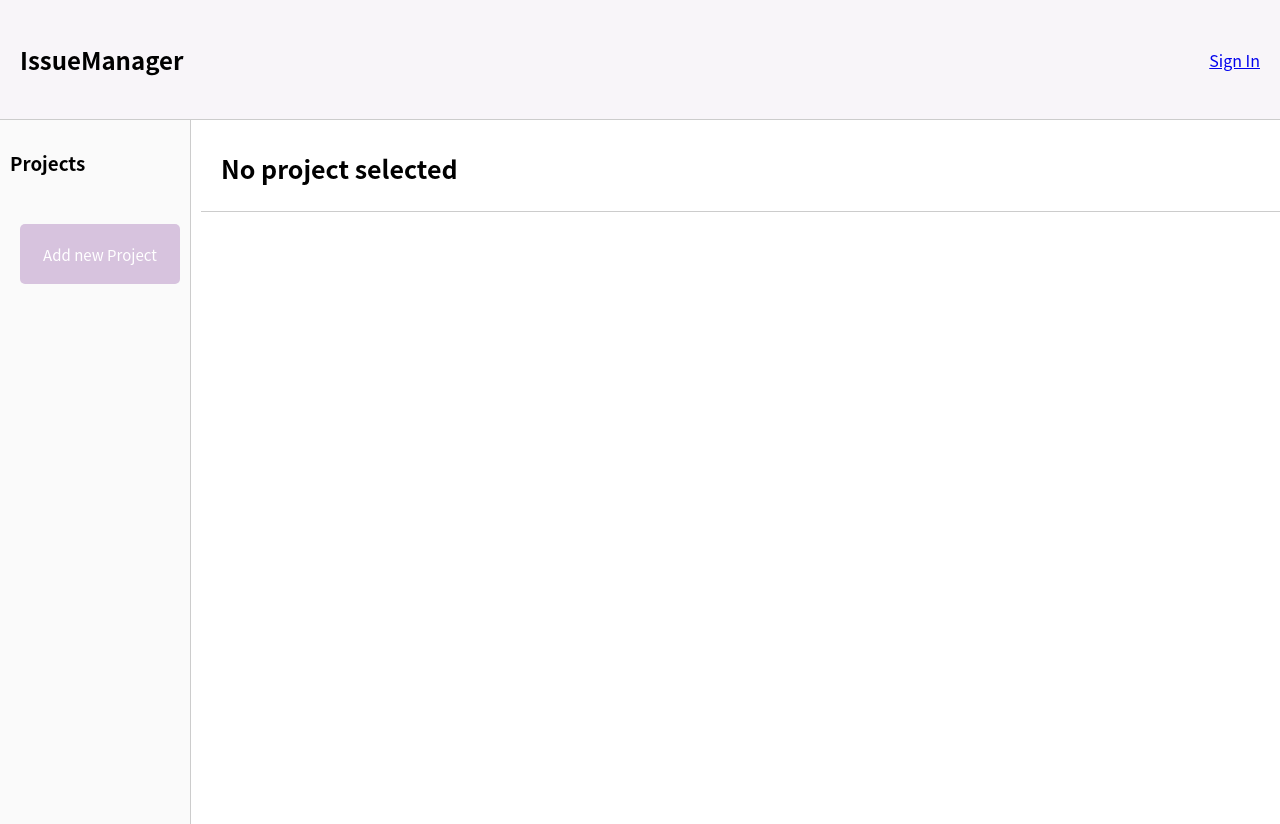
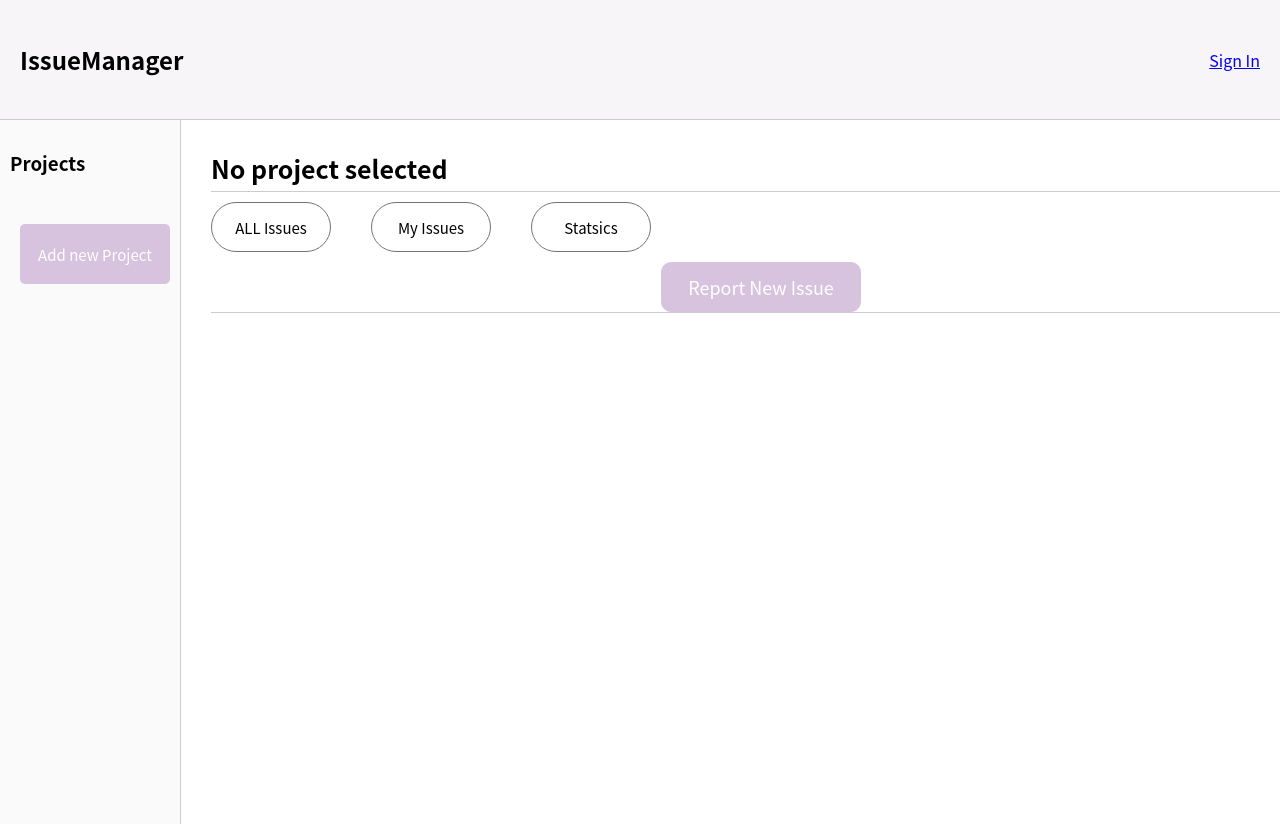
Before and after one commit to gomx3/SE_Term_Project_2024, a React (Create React App) app in the folder issuemanager/: page / in a window 1280 px wide. Shown: the top 824 px of the page. Built offline with nearby package versions, Linux system fonts and the light colour scheme.

Commit message:
add signup api call

```diff
--- a/issuemanager/src/pages/SignUp.js
+++ b/issuemanager/src/pages/SignUp.js
@@ -1,14 +1,64 @@
 import React, { useState } from 'react';
-import { Link } from 'react-router-dom';
+import { Link, useNavigate } from 'react-router-dom';
 import './signup.css';
+import SignIn from './SignIn';
 
 function SignUp() {
-  // 선택된 역할 상태를 관리하는 useState 훅
+  const [memberId, setMemberId] = useState('');
+  const [password, setPassword] = useState('');
+  const [verifyPassword, setVerifyPassword] = useState('');
   const [selectedRole, setSelectedRole] = useState('');
+  const [error, setError] = useState('');
+  const navigate = useNavigate(); // useNavigate 훅을 사용하여 navigate 함수를 가져옴
 
-  // 체크박스 변경 핸들러
   const handleCheckboxChange = (value) => {
     setSelectedRole(value);
+  };
+
+  const handleSignUp = async () => {
+    if (!memberId.trim() || !password.trim() || !verifyPassword.trim() || !selectedRole.trim()) {
+      setError('All fields are required.');
+      return;
+    }
+    if (password !== verifyPassword) {
+      setError('Passwords do not match.');
+      return;
+    }
+
+    const roleMap = {
+      admin: 'ADMIN',
+      pl: 'PL',
+      developer: 'DEV',
+      tester: 'TESTER'
+    };
+
+    const requestBody = {
+      memberId,
+      pw: password,
+      role: roleMap[selectedRole]
+    };
+
+    try {
+      const response = await fetch('https://api.yourdomain.com/signup', {
+        method: 'POST',
+        headers: {
+          'Content-Type': 'application/json'
+        },
+        body: JSON.stringify(requestBody)
+      });
+
+      const data = await response.json();
+
+      if (data.isSuccess) {
+        alert('Sign up successful!');
+        // 회원가입 성공 시 로그인 페이지로 이동
+        navigate('/signin');
+      } else {
+        setError(data.message || 'Sign up failed.');
+      }
+    } catch (error) {
+      setError('An error occurred during sign up.');
+    }
   };
 
   return (
@@ -17,25 +67,25 @@ function SignUp() {
         <title>Sign up</title>
       </head>
       <body>
-            <div class="signup_container">
-            <div class="member-container">
-                <div class="signup_header">
+        <div className="signup_container">
+          <div className="member-container">
+            <div className="signup_header">
               <div>WELCOME!</div>
             </div>
-                <div class="user-info">
-                <div class="user-info-id">
+            <div className="user-info">
+              <div className="user-info-id">
                 <div>* ID</div>
-                    <input type="text" />
+                <input type="text" value={memberId} onChange={(e) => setMemberId(e.target.value)} />
               </div>
-                <div class="user-info-pw">
+              <div className="user-info-pw">
                 <div>* Password</div>
-                    <input type="Password" />
-                    <div class="user-info-pw-check">
+                <input type="password" value={password} onChange={(e) => setPassword(e.target.value)} />
+                <div className="user-info-pw-check">
                   <div>* Verify Password</div>
-                    <input type="password" />
+                  <input type="password" value={verifyPassword} onChange={(e) => setVerifyPassword(e.target.value)} />
                 </div>
               </div>
-                <div class="role-check">
+              <div className="role-check">
                 <div>* Your Role</div>
                 <ul>
                   <li>
@@ -47,7 +97,7 @@ function SignUp() {
                       checked={selectedRole === 'admin'}
                       onChange={() => handleCheckboxChange('admin')}
                     />
-                        <label for="admin_role">Administer</label>
+                    <label htmlFor="admin_role">Administer</label>
                   </li>
                   <li>
                     <input
@@ -58,7 +108,7 @@ function SignUp() {
                       checked={selectedRole === 'pl'}
                       onChange={() => handleCheckboxChange('pl')}
                     />
-                        <label for="pl_role">PL</label>
+                    <label htmlFor="pl_role">PL</label>
                   </li>
                   <li>
                     <input
@@ -69,7 +119,7 @@ function SignUp() {
                       checked={selectedRole === 'developer'}
                       onChange={() => handleCheckboxChange('developer')}
                     />
-                        <label for="developer_role">Developer</label>
+                    <label htmlFor="developer_role">Developer</label>
                   </li>
                   <li>
                     <input
@@ -80,14 +130,15 @@ function SignUp() {
                       checked={selectedRole === 'tester'}
                       onChange={() => handleCheckboxChange('tester')}
                     />
-                        <label for="tester_role">Tester</label>
+                    <label htmlFor="tester_role">Tester</label>
                   </li>
                 </ul>
               </div>
-                <div class="btn">
-                    <button>Sign Up</button>
+              {error && <div className="error-message">{error}</div>}
+              <div className="btn">
+                <button onClick={handleSignUp}>Sign Up</button>
               </div>
-                <div class="signin-link">
+              <div className="signin-link">
                 <p>Go back to <Link to="/signin">Sign In</Link></p>
               </div>
             </div>
--- a/issuemanager/src/pages/home.css
+++ b/issuemanager/src/pages/home.css
@@ -50,7 +50,7 @@ body, html, #root {
 
 .add-button {
   font-size: 15px;
-  width: 160px;
+  width: 150px;
   height: 60px;
   background-color: #d7c3de; /* Add 버튼의 배경색을 지정합니다 */
   color: #fff; /* Add 버튼의 텍스트 색상을 지정합니다 */
@@ -68,7 +68,7 @@ body, html, #root {
 .proj-add {
   width: 60px;
   height: 40px;
-  margin-left: 21px;
+  margin-left: 10px;
   cursor: pointer;
 }
 
--- a/issuemanager/src/pages/projectpage.css
+++ b/issuemanager/src/pages/projectpage.css
@@ -1,7 +1,11 @@
 .project-info-container {
     padding: 20px;
+  }
+
+  .project-info{
+    margin-bottom: 10px;
     border-bottom: 1px solid #ccc;
-  }
+}
 
   .project-info-container h1 {
     font-size: 25px;
@@ -22,13 +26,13 @@
     height: 40px;
     margin-right: 10px;
     cursor: pointer;
-    margin:0;
+    margin-bottom: 20px;
   }
 
   .account-input-container {
     display: flex;
     align-items: center;
-    margin-top: 10px;
+
   }
 
   .account-input-container select,
@@ -43,9 +47,35 @@
     width: 80px;
     height: 30px;
     cursor: pointer;
-    margin:0;
+    margin-bottom:30px;
   }
 
-  .project-issues {
-    margin-top: 20px;
+  .issue-btn-container{
+    margin-bottom: 10px;
+    border-bottom: 1px solid #ccc;
   }
+
+  .issue-button{
+    font-size: 15px;
+    margin-top: 0;
+    width: 120px;
+    height: 50px;
+    margin-right: 40px;
+    margin-bottom: 10px;
+    color: rgb(0, 0, 0);
+    border-color: rgb(121, 110, 129);
+    border-radius: 40px;
+    background-color: #ffffff;
+    cursor: pointer;
+  }
+
+  .issue-create-button{
+    background-color: #d7c3de;
+    border-color: #d7c3de;
+    color: white;
+    margin-top: 0;
+    width: 200px;
+    height: 50px;
+    margin-left: 450px;
+    cursor: pointer;
+  }
--- a/issuemanager/src/pages/projectpage.js
+++ b/issuemanager/src/pages/projectpage.js
@@ -70,6 +70,15 @@ function Projectinfo({ project }) {
           <h1>No project selected</h1>
         )}
       </div>
+      <div className="issue-btn-container">
+          <button className="issue-button">ALL Issues</button>
+          <button className="issue-button">My Issues</button>
+          <button className="issue-button">Statsics</button>
+          <button className="issue-create-button">Report New Issue</button>
+        </div>
+      <div className='issue-list'>
+
+      </div>
     </div>
   );
 
--- a/issuemanager/src/pages/signup.css
+++ b/issuemanager/src/pages/signup.css
@@ -134,3 +134,8 @@
     font-size: 16px;
     text-align: center;
   }
+
+  .error-message {
+    color: rgb(191, 29, 194);
+    margin-top: 10px;
+  }
```
Lines whose indentation alone changed are shown as unchanged.
